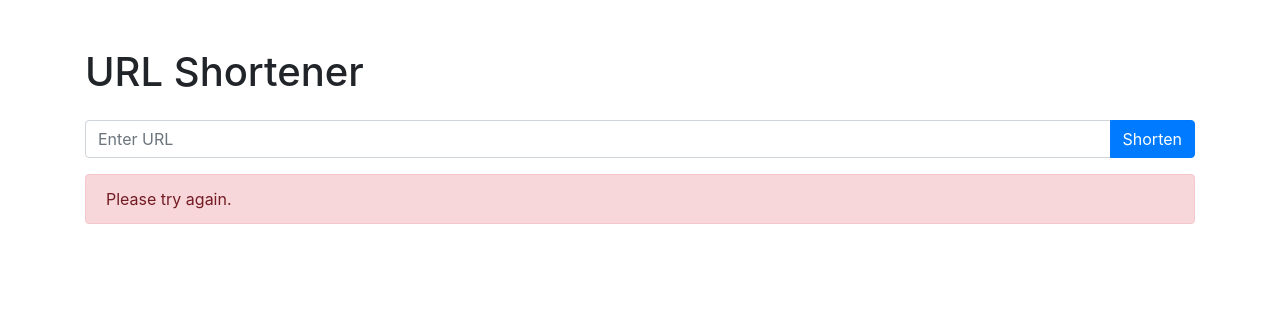
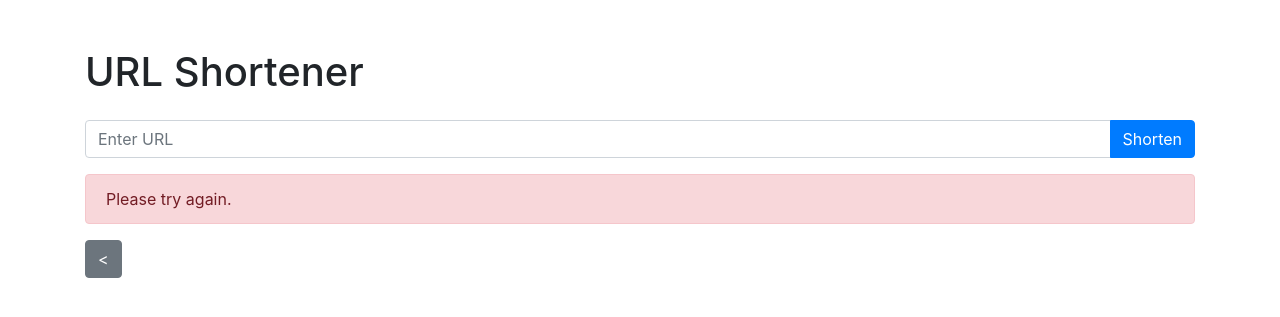
Before and after one commit to paulaji/authenticated-urlshortener-django, a Django app: page /register/1/ in a window 1280 px wide. Shown: the top 317 px of the page. Run offline with Django 4.2, Linux system fonts and the light colour scheme; data that the repository does not hold is empty; some libraries are stand-ins or nearby versions.

Commit message:
back to Homepage link set

```diff
--- a/backend/application/templates/shorten_url.html
+++ b/backend/application/templates/shorten_url.html
@@ -38,6 +38,7 @@
         </p>
       </div>
       {% endif %}
+      <a href="http://localhost:3000/" class="btn btn-secondary"><</a>
     </div>
   </body>
 </html>
```
